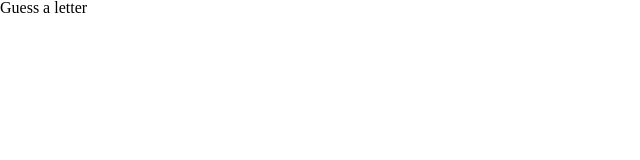
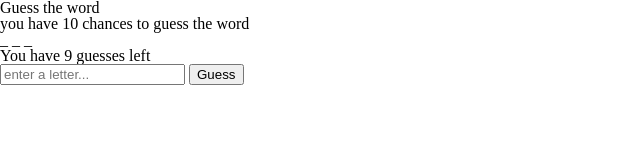
Before and after one commit to martucazpo/wordGuess, a plain HTML site: page index.html in a window 1280 px wide. Shown: the whole page, without its empty margins (0-640 px from the left). Drawn offline with Linux system fonts and the light colour scheme.

Commit message:
more working

```diff
--- a/assets/javascript/game.js
+++ b/assets/javascript/game.js
@@ -1,8 +1,6 @@
-var $ = function(id){
-    return document.getElementById(id);
-}
+
 var game = ["January", "February", "March", "April", "May"];
-var choice = [Math.floor(Math.random() * game.length)];
+var choice = Math.floor(Math.random() * 5);
 var answer = game[choice];
 var myLength = answer.length;
 var display = [myLength];
@@ -11,8 +9,6 @@ var letters = answer.split('');
 var attemptsLeft = 10;
 var output ="";
 var userLetter ="";
-
-
 
 var setup = function(){
     for ( i = 0; i < answer.length; i++)
@@ -23,21 +19,24 @@ var setup = function(){
     output = "";
 }
 
-window.onload = function{
+window.onload = function(){
     setup();
+    document.getElementsByClassName("guessLetter").onClick = submit();
 }
 
 var submit = function(){
 
+
     output = "";
-    userLetter=$("letter").value;
-    $("letter").value = "";
+    userLetter=document.getElementsByClassName("guessLetter").value;
+    document.getElementsByClassName("guessLetter").value = "";
 
     for (var c = 0; c < answer.length; c++)
     {
         if(userLetter.toUpperCase() == letters[c])
-        {display[c] = userLetter.toUpperCase();
-         win--;
+        {
+        display[c] = userLetter.toUpperCase();
+        win--;
         }
 
         output = output + display[c] + " ";
@@ -57,8 +56,3 @@ else if (attemptsLeft < 1){
 else{
     document.getElementById("guesses").innerHTML = "You have " + attemptsLeft + " guesses left";
 }
-
-window.onload = function(){
-    setup();
-    $("submit").onclick = submit;
-}
--- a/index.html
+++ b/index.html
@@ -10,8 +10,29 @@
 </head>
 <body>
     <div>
-        <h1>Guess a letter</h1>
+        <h1>Guess the word</h1>
     </div>
+
+    <div>
+        <h2>you have 10 chances to guess the word</h2>
+    </div>
+
+    <div>
+        <h3 id="game"></h3>
+    </div>
+
+    <div>
+        <p id="guesses"></p>
+    </div>
+
+    <div class="guess">
+        <form class = "guessForm">
+            <input type = "text" class ="guessLetter" maxlength="1" placeholder="enter a letter...">
+            <button type="submit" class="guessButton">Guess</button>
+        </form>
+
+    </div>
+
 
 
 
```
